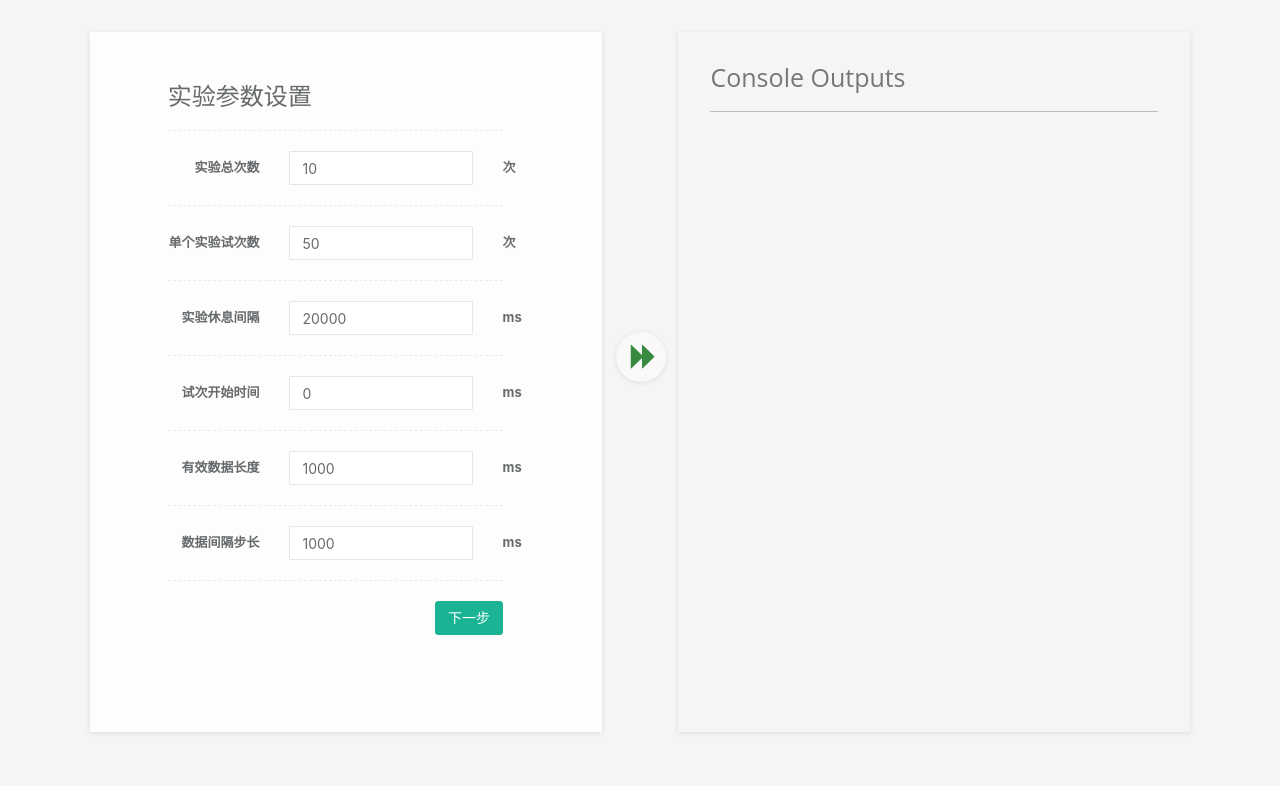
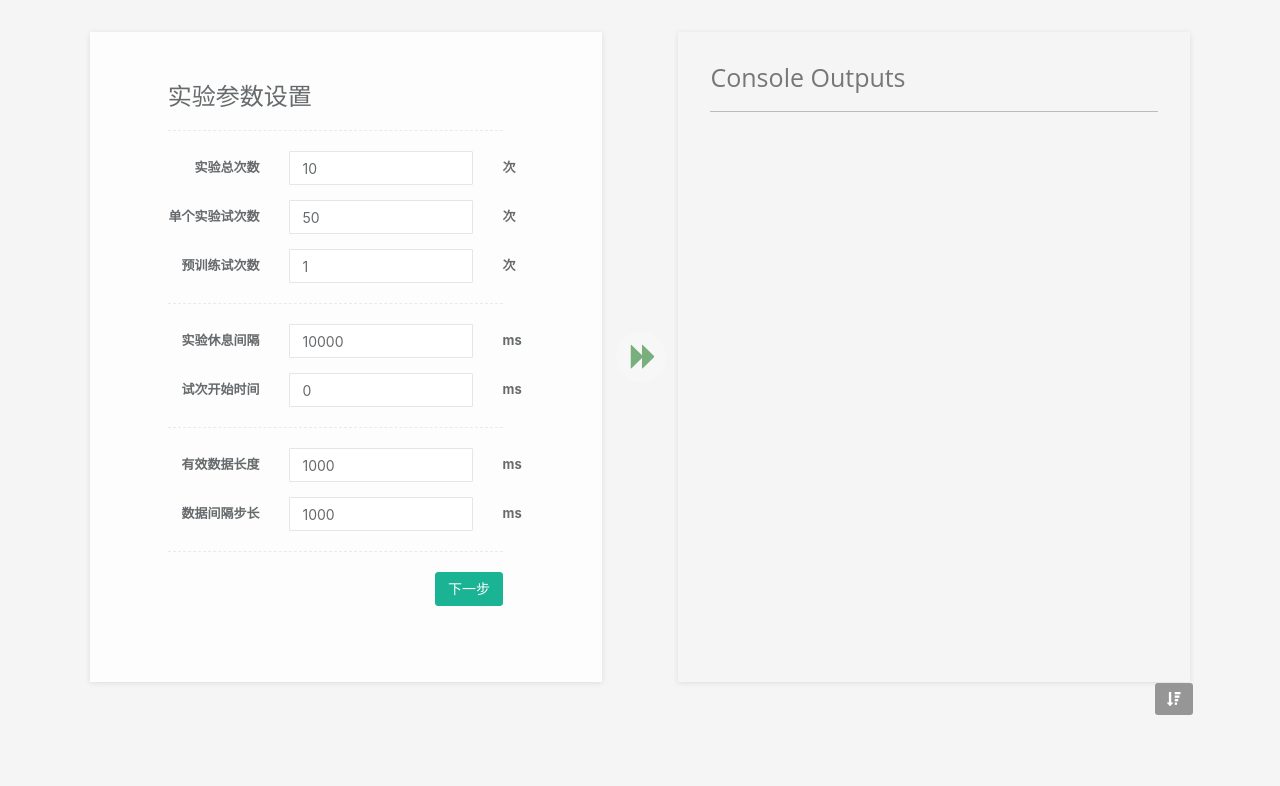
Before and after one commit to zhkgo/hduBCI, a Flask app: template templates/opera.html in a window 1280 px wide. Shown: the part 164-950 px from the top of the page. Run offline with Flask 2, Linux system fonts and the light colour scheme; the template is opened without the code that fills it, so the values that code supplies are empty; some libraries are stand-ins or nearby versions.

Commit message:
完成了集成测试，1.0版本

```diff
--- a/server.py
+++ b/server.py
@@ -15,7 +15,7 @@ import threading
 from bcifilter import BciFilter
 from experiment import Experiment
 from flask_socketio import SocketIO, emit
-
+import numpy as np
 from parses.neuroscanParse import TCPParser
 from myresponse import success,fail
 import importlib
@@ -243,6 +243,7 @@ def getdata():
     except Exception as e:
         traceback.print_exc()
         return fail(str(e))
+    # print("返回数据维度：", np.array(arr).shape)
     # print(np.array(arr).shape)
     # ['Fz','Cz','Pz','P3','P4','P7','P8','Oz','O1','O2','T7','T8']
     return success({"data":arr.tolist(),'ch_names':experiment.channels,'timeend':rend})
--- a/templates/opera.html
+++ b/templates/opera.html
@@ -26,7 +26,7 @@
         .left-container {
             background-color: rgb(253, 253, 253);
             width: 40%;
-            min-height: 700px;
+            min-height: 650px;
             margin-left: 7%;
             border: none;
             font-family: -apple-system, BlinkMacSystemFont, PingFang SC, Helvetica, Tahoma, Arial, Hiragino Sans GB, Microsoft YaHei, "\5FAE\8F6F\96C5\9ED1", sans-serif;
@@ -39,7 +39,7 @@
 
         .right-container {
             width: 40%;
-            height: 700px;
+            height: 650px;
             float: right;
             margin-right: 7%;
             box-shadow: 0 1px 5px #ddd;
@@ -57,7 +57,7 @@
         }
 
         .console-body {
-            height: 560px;
+            height: 510px;
             overflow-y: scroll;
         }
 
@@ -140,13 +140,13 @@
         }
 
         .canvas-eeg {
-            width: 500px;
-            height: 700px;
+            width: 100px;
+            height: 650px;
             overflow-y: scroll;
             float: left;
             background-color: rgb(252,252,253);
+            /*background-color: rgb(252,0,0);*/
             display: none;
-            {#background-color: rgb(252,0,0);#}
         }
 
         .adjust-value {
@@ -157,6 +157,19 @@
             float: left;
             position: relative;
             display: none;
+        }
+
+        .down-scroll {
+            width: 9.8%;
+            min-height: 70px;
+            height: auto !important;
+            float: right;
+            position: relative;
+        }
+
+        .down-scroll-icon {
+            background-color: rgb(150,150,150);
+            border: none;
         }
     </style>
 </head>
@@ -174,17 +187,19 @@
             <div class="col-sm-7"><input type="text" value="10" class="form-control param1"></div>
             <label class="col-sm-1 control-label">次</label>
         </div>
-        <div class="hr-line-dashed"></div>
         <div class="form-group"><label class="col-sm-4 control-label">单个实验试次数</label>
             <div class="col-sm-7"><input type="text" value="50" class="form-control param2"></div>
             <label class="col-sm-1 control-label">次</label>
         </div>
+        <div class="form-group"><label class="col-sm-4 control-label">预训练试次数</label>
+            <div class="col-sm-7"><input type="text" value="1" class="form-control param7"></div>
+            <label class="col-sm-1 control-label">次</label>
+        </div>
         <div class="hr-line-dashed"></div>
         <div class="form-group"><label class="col-sm-4 control-label">实验休息间隔</label>
-            <div class="col-sm-7"><input type="text" value="20000" class="form-control param3"></div>
+            <div class="col-sm-7"><input type="text" value="10000" class="form-control param3"></div>
             <label class="col-sm-1 control-label">ms</label>
         </div>
-        <div class="hr-line-dashed"></div>
         <div class="form-group"><label class="col-sm-4 control-label">试次开始时间</label>
             <div class="col-sm-7"><input type="text" value="0" class="form-control param4"></div>
             <label class="col-sm-1 control-label">ms</label>
@@ -194,7 +209,6 @@
             <div class="col-sm-7"><input type="text" value="1000" class="form-control param5"></div>
             <label class="col-sm-1 control-label">ms</label>
         </div>
-        <div class="hr-line-dashed"></div>
         <div class="form-group"><label class="col-sm-4 control-label">数据间隔步长</label>
             <div class="col-sm-7"><input type="text" value="1000" class="form-control param6"></div>
             <label class="col-sm-1 control-label">ms</label>
@@ -210,11 +224,6 @@
     </form>
     <form id="form2" class="form-horizontal">
         <h2>预处理选择</h2>
-        <div class="hr-line-dashed"></div>
-        <div class="form-group"><label class="col-sm-4 control-label">预训练试次数</label>
-            <div class="col-sm-7"><input type="text" value="1" class="form-control pre-num"></div>
-            <label class="col-sm-1 control-label">次</label>
-        </div>
         <div class="hr-line-dashed"></div>
         <div class="form-group"><label class="col-sm-4 control-label">通道选择</label>
             <div class="col-sm-7"><input type="text" value="FZ,FC1,FC2,C3,CZ,C4,CP1,CP2,P7,P3,PZ,P4,P8,O1,OZ,O2" class="form-control selected-channels" placeholder="用英文逗号隔开，例如C3,C4,Cz"></div>
@@ -300,7 +309,7 @@
         <div class="hr-line-dashed"></div>
         <div id="cloud">
             <div id="file_queue"></div>
-            <input type="file" name="file_upload" id="file_upload" />
+            <input type="file" name="file_upload" id="file_upload" multiple="multiple"/>
         </div>
         <div class="hr-line-dashed"></div>
         <div class="form-group">
@@ -313,11 +322,11 @@
         </div>
     </div>
     <div class="canvas-eeg">
-        <div id="container" style="height: 2800px; width: 637px;"></div>
+        <div id="container" style="height: 2800px; width: 100%;"></div>
     </div>
 </div>
 <div class="icon-container" style="width:6%;float:left;padding-left:10px;">
-<div class="btn btn-defaul icon-btn" style="">
+    <div class="btn btn-defaul icon-btn icon-run-app" disabled="disabled">
         <span class="glyphicon glyphicon-forward icon-run"></span>
     </div>
 </div>
@@ -330,6 +339,9 @@
     <input value="+" type="button" class="btn btn-default" onclick="addValue()"/>
     <input value="-" type="button" class="btn btn-default" onclick="subValue()"/>
     <span class="nowValue">50</span>
+</div>
+<div class="down-scroll">
+    <span class="glyphicon glyphicon-sort-by-attributes-alt btn btn-default down-scroll-icon"></span>
 </div>
 <script src="./js/jquery.uploadifive.js"></script>
 <script type="text/javascript" src="./echarts/echarts.min.js"></script>
@@ -346,40 +358,185 @@
 <script src="https://cdnjs.cloudflare.com/ajax/libs/socket.io/3.0.4/socket.io.js" integrity="sha512-aMGMvNYu8Ue4G+fHa359jcPb1u+ytAF+P2SCb+PxrjCdO3n3ZTxJ30zuH39rimUggmTwmh2u7wvQsDTHESnmfQ==" crossorigin="anonymous"></script>
 
 <script>
+    trials_per_session = 50
+    rest_time = 20
+    pre_training = true
+    sample = 1
+    right_sample = 0
     function ws_conn(){
         var socket = io();
         socket.on('my_response', function(msg, cb) {
-                console.log(msg);
+            console.log(msg)
+            msg = JSON.parse(msg)
+            if (msg.data.sessions != undefined) {
+                console_log("预训练中：session("+msg.data.sessions+")，trial("+msg.data.trials+")")
+            } else if (pre_training == true && msg.data.finish == 1) {
+                pre_training = false  // bug1：session2也会过来
+                console_log("模型构建中...")
+            } else if ( msg.data.predict != undefined) {
+                var res = "错误"
+                if (msg.data.predict == msg.data.true) {
+                    res = "正确"
+                    right_sample = right_sample + 1
+                }
+                console_log("在线测试：第"+sample+"个样本，预测类别为"+msg.data.predict+"，预测"+res+"，当前正确率："+
+                    parseInt(right_sample*100/sample) + "%")
+                sample = sample + 1
+            }
+            if (sample % trials_per_session == 0) {
+                now_session = parseInt(sample/trials_per_session)
+                setTimeout(function () {
+                    console_log("已经过"+now_session+"个实验，休息"+rest_time+"秒")
+                }, 1000)
+            }
             if (cb)
                 cb();
         });
     }
 </script>
 <script>
-    ws = null
-/*    function ws_conn() {
-        var ws_url = "ws://localhost:10086/ws/startExperiment"
-        ws = new WebSocket(ws_url)
-        ws.onmessage=function (serv_msg) {
-            console.log("test:" + serv_msg.data)
-        }
-        ws.onopen=function (msg) {
-            console.log(JSON.stringify(msg))
-        }
-    }
-*/
-
-//    var base_host = "http://192.168.149.212:10086/"
     var base_host = "http://localhost:10086/";
-    var dom = document.getElementById("container");
-    var myChart = echarts.init(dom);
     option = null;
     var showLength = 1000
     var nowFos = 0
     var indata = Array.from({length:16},x=>Array.from({length:showLength}, y=>0));
     var newdata = [];
     var timeend = -1;
+    scroll_down = true;
     value = 50
+    dom = null
+    myChart = null
+    function getdata() {
+        httpRequest(base_host + "api/getdata",{'timeend': -1},'get', function (dat) {
+            dat = JSON.parse(dat)
+            var data = dat['data']
+            timeend = data['timeend'];
+            newdata = data['data'];
+            //console.log(typeof (indata[0][0]))#
+            ch_names = data['ch_names'];
+            var nowTime = timeend
+            refresh();
+        }, true )
+      //  $.ajax({
+      //      url: base_host + "api/getdata", //请求地址
+        //    type: "get", //请求方式
+          //  data: {'timeend': timeend}, dataType: "json", //这里的data:发送给服务器的请求数据
+           // success: function (dat) { //回调函数：数据请求成功之后调用
+            //    var data = dat['data']
+             //   timeend = data['timeend'];
+             //   newdata = data['data'];
+              //  //console.log(typeof (indata[0][0]))#
+               // ch_names = data['ch_names'];
+                //refresh();
+           // }
+       // })
+    }
+    function page2Valid() {
+        //return true
+        var selected = $(".selected-channels").val();
+        var channels = selected.split(",");
+        var valid_chans = ['FP1','FPZ','FP2','AF3','AF4','F7','F5','F3','F1','FZ','F2','F4','F6','F8','FT7','FC5','FC3','FC1','FCZ','FC2','FC4','FC6','FT8','T7','C5','C3','C1','CZ','C2','C4','C6','T8','M1','TP7','CP5','CP3','CP1','CPZ','CP2','CP4','CP6','TP8','M2','P7','P5','P3','P1','PZ','P2','P4','P6','P8','PO7','PO5','PO3','POZ','PO4','PO6','PO8','CB1','O1','OZ','O2','CB2']
+        var right_chan = 'valid'
+        for (var i=0; i<channels.length; i++) {
+            if (valid_chans.indexOf(channels[i]) == -1) {
+                right_chan = channels[i]
+                layer.msg(right_chan + "通道不存在")
+                return false
+            }
+        }
+
+        var down_samples = $(".selected-samples").val();
+        if (!(/(^[1-9]\d*$)/.test(down_samples))) {
+            layer.msg("请输入正确的降采样数")
+            return false
+        }
+        var selected_filter = $(".selected-filter").val()
+        var low = 0
+        var high = 0
+        if ($.trim(selected_filter)!="") {
+            low = selected_filter.split("-")[0]
+            high = selected_filter.split("-")[1]
+            if (!(/(^[1-9]\d*$)/.test(low)) || !(/(^[1-9]\d*$)/.test(high))) {
+                layer.msg("请输入正确的滤波方式")
+                return false
+            } else {
+                low = parseInt(low);
+                high = parseInt(high);
+                if (low >= high) {
+                    layer.msg("请输入正确的滤波方式")
+                    return false
+                }
+            }
+        }
+        var data_aug = $(".select-aug").val();
+        var save_mat = $('#is_save_mat').prop('checked');
+        var code = 0
+        httpRequest(base_host+"api/createFilter",
+            {"low":low, "high": high, "sampleRate": down_samples, "channels": JSON.stringify(channels),"dataAug":data_aug, "dataSave": save_mat},
+            'GET', function () {code = 1}, false
+        )
+        if (code == 1) return true
+        return false
+    }
+    function page1Valid() {
+        //return true
+        var param1 = $(".param1").val()
+        var param2 = $(".param2").val()
+        var param3 = $(".param3").val()
+        var param4 = $(".param4").val()
+        var param5 = $(".param5").val()
+        var param6 = $(".param6").val()
+        var param7 = $(".param7").val()
+        if (!(/(^[1-9]\d*$)/.test(param1))) {
+            layer.msg("请输入正确的实验次数")
+        } else if (!(/(^[1-9]\d*$)/.test(param2))) {
+            layer.msg("请输入正确的单个实验试次数量")
+        } else if (!(/(^[1-9]\d*$)/.test(param3))) {
+            layer.msg("请输入正确的实验休息间隔")
+        } else if ($.trim(param4)!=0 && !(/(^[1-9]\d*$)/.test(param4))) {
+            layer.msg("请输入正确的试次开始时间")
+        } else if ($.trim(param7)!=0 && !(/(^[1-9]\d*$)/.test(param7))) {
+            layer.msg("请输入正确的预训练次数")
+        } else if (!(/(^[1-9]\d*$)/.test(param5))) {
+            layer.msg("请输入正确的有效数据长度")
+        } else if (!(/(^[1-9]\d*$)/.test(param6))) {
+            layer.msg("请输入正确的数据间隔步长")
+        } else {
+            var code = 0
+            httpRequest(base_host+"api/createExperiment",
+                {"sessions":param1, "trials": param2, "interval": param3, "duration": param6, "tmin": param4, "tmax": (parseInt(param4) + parseInt(param5)), "device":1, "fitsessions":param7},
+                'GET', function () {code = 1}, false
+            )
+            if (code == 1) {
+                trials_per_session = param2
+                rest_time = parseInt(param3/1000)
+                return true
+            }
+        }
+        return false
+    }
+    function console_log(msg) {
+        $(".console-body").append("<span>"+getCurrentTime()+"[ParseData]: "+msg+"</span>")
+        if (scroll_down == true) {
+            $(".console-body").animate({scrollTop: $(".console-body").prop("scrollHeight")}, 400);//0.4秒内滚到底部
+        }
+    }
+    function console_item(time, fos, answer, acc) {
+        setTimeout(function () {
+            $(".console-body").append("<span>"+getCurrentTime()+"[server]: 第"+fos+"条样本预测："+answer+"，当前准确率"+acc+"%</span>")
+            if (scroll_down == true) {
+                $(".console-body").animate({scrollTop: $(".console-body").prop("scrollHeight")}, 400);//0.4秒内滚到底部
+            }
+        }, time)
+    }
+    function augment_resize() {
+        $(".aug-box").html("<div class=\"input-group aug-text\" style=\"width:300px;\">"+
+            "<select data-placeholder=\"选择数据增强方式\" class=\"chosen-select pull-right select-aug\" multiple style=\"width:100%;\">"+
+            "<option value=\"高斯噪声\">高斯噪声</option><option value=\"数据翻转\">数据翻转</option><option value=\"窗口滑动5%\">窗口滑动5%</option>"+
+            "<option value=\"其他\">其他</option></select></div>")
+        $(".aug-text").css("width",$(".resize-aug").width());
+        $(".chosen-select").chosen({});
+    }
         function addValue() {
         value = value * 2
         $(".nowValue").text(value)
@@ -467,139 +624,30 @@ function ws_conn(){
             myChart.setOption(option, true);
         }
     }
-    function getdata() {
-        httpRequest(base_host + "api/getdata",{'timeend': timeend},'get', function (dat) {
-            dat = JSON.parse(dat)
-            var data = dat['data']
-            timeend = data['timeend'];
-            newdata = data['data'];
-            //console.log(typeof (indata[0][0]))#
-            ch_names = data['ch_names'];
-            var nowTime = timeend
-            refresh();
-        }, true )
-      //  $.ajax({
-      //      url: base_host + "api/getdata", //请求地址
-        //    type: "get", //请求方式
-          //  data: {'timeend': timeend}, dataType: "json", //这里的data:发送给服务器的请求数据
-           // success: function (dat) { //回调函数：数据请求成功之后调用
-            //    var data = dat['data']
-             //   timeend = data['timeend'];
-             //   newdata = data['data'];
-              //  //console.log(typeof (indata[0][0]))#
-               // ch_names = data['ch_names'];
-                //refresh();
-           // }
-       // })
+$(document).ready(function () {
+    ws = null
+    /*    function ws_conn() {
+            var ws_url = "ws://localhost:10086/ws/startExperiment"
+            ws = new WebSocket(ws_url)
+            ws.onmessage=function (serv_msg) {
+                console.log("test:" + serv_msg.data)
             }
-    function page2Valid() {
-        //return true
-        var pre_num = $(".pre-num").val();
-        if (!(/(^[1-9]\d*$)/.test(pre_num))) {
-            layer.msg("请输入正确的预训练试次数")
-            return
-        }
-        var selected = $(".selected-channels").val();
-        var channels = selected.split(",");
-        var valid_chans = ['FP1','FPZ','FP2','AF3','AF4','F7','F5','F3','F1','FZ','F2','F4','F6','F8','FT7','FC5','FC3','FC1','FCZ','FC2','FC4','FC6','FT8','T7','C5','C3','C1','CZ','C2','C4','C6','T8','M1','TP7','CP5','CP3','CP1','CPZ','CP2','CP4','CP6','TP8','M2','P7','P5','P3','P1','PZ','P2','P4','P6','P8','PO7','PO5','PO3','POZ','PO4','PO6','PO8','CB1','O1','OZ','O2','CB2']
-        var right_chan = 'valid'
-        for (var i=0; i<channels.length; i++) {
-            if (valid_chans.indexOf(channels[i]) == -1) {
-                right_chan = channels[i]
-                layer.msg(right_chan + "通道不存在")
-                return false
+            ws.onopen=function (msg) {
+                console.log(JSON.stringify(msg))
             }
         }
-
-        var down_samples = $(".selected-samples").val();
-        if (!(/(^[1-9]\d*$)/.test(down_samples))) {
-            layer.msg("请输入正确的降采样数")
-            return false
-        }
-        var selected_filter = $(".selected-filter").val()
-        var low = 0
-        var high = 0
-        if ($.trim(selected_filter)!="") {
-            low = selected_filter.split("-")[0]
-            high = selected_filter.split("-")[1]
-            if (!(/(^[1-9]\d*$)/.test(low)) || !(/(^[1-9]\d*$)/.test(high))) {
-                layer.msg("请输入正确的滤波方式")
-                return false
-            } else {
-                low = parseInt(low);
-                high = parseInt(high);
-                if (low >= high) {
-                    layer.msg("请输入正确的滤波方式")
-                    return false
-                }
-            }
-        }
-        var data_aug = $(".select-aug").val();
-        var save_mat = $('#is_save_mat').prop('checked');
-        var code = 0
-        httpRequest(base_host+"api/createFilter",
-            {"low":low, "high": high, "sampleRate": down_samples, "channels": JSON.stringify(channels),"dataAug":data_aug, "dataSave": save_mat},
-            'GET', function () {code = 1}, false
-        )
-        if (code == 1) return true
-        return false
-    }
-    function page1Valid() {
-        //return true
-        var param1 = $(".param1").val()
-        var param2 = $(".param2").val()
-        var param3 = $(".param3").val()
-        var param4 = $(".param4").val()
-        var param5 = $(".param5").val()
-        var param6 = $(".param6").val()
-        if (!(/(^[1-9]\d*$)/.test(param1))) {
-            layer.msg("请输入正确的实验次数")
-        } else if (!(/(^[1-9]\d*$)/.test(param2))) {
-            layer.msg("请输入正确的单个实验试次数量")
-        } else if (!(/(^[1-9]\d*$)/.test(param3))) {
-            layer.msg("请输入正确的实验休息间隔")
-        } else if ($.trim(param4)!=0 && !(/(^[1-9]\d*$)/.test(param4))) {
-            layer.msg("请输入正确的试次开始时间")
-        } else if (!(/(^[1-9]\d*$)/.test(param5))) {
-            layer.msg("请输入正确的有效数据长度")
-        } else if (!(/(^[1-9]\d*$)/.test(param6))) {
-            layer.msg("请输入正确的数据间隔步长")
-        } else {
-            var code = 0
-            httpRequest(base_host+"api/createExperiment",
-                {"sessions":param1, "trials": param2, "interval": param3, "duration": param6, "tmin": param4, "tmax": (parseInt(param4) + parseInt(param5)), "device":1},
-                'GET', function () {code = 1}, false
-            )
-            if (code == 1) return true
-        }
-        return false
-    }
-    function console_log(msg) {
-        $(".console-body").append("<span>2020-12-18 10:26:23,792[ParseData]: INFO: "+msg+"</span>")
-        $(".console-body").animate({scrollTop:$(".console-body").prop("scrollHeight")}, 400);//0.4秒内滚到底部
-    }
-    function console_item(time, fos, answer, acc) {
-        setTimeout(function () {
-            $(".console-body").append("<span>"+getCurrentTime()+"[server]: INFO: 第"+fos+"条样本预测："+answer+"，当前准确率"+acc+"%</span>")
-            $(".console-body").animate({scrollTop:$(".console-body").prop("scrollHeight")}, 400);//0.4秒内滚到底部
-        }, time)
-    }
-    function augment_resize() {
-        $(".aug-box").html("<div class=\"input-group aug-text\" style=\"width:300px;\">"+
-            "<select data-placeholder=\"选择数据增强方式\" class=\"chosen-select pull-right select-aug\" multiple style=\"width:100%;\">"+
-            "<option value=\"高斯噪声\">高斯噪声</option><option value=\"数据翻转\">数据翻转</option><option value=\"窗口滑动5%\">窗口滑动5%</option>"+
-            "<option value=\"其他\">其他</option></select></div>")
-        $(".aug-text").css("width",$(".resize-aug").width());
-        $(".chosen-select").chosen({});
-    }
-    $(document).ready(function () {
+    */
+    $(".icon-container").css("padding-left", ($('html').width() * 0.06 - 50)/2)
+    $(".canvas-eeg").css({"width": $('html').width() * 0.4})
+    $("#container").css({"width": $('html').width() * 0.4})
+    dom = document.getElementById("container");
+    myChart = echarts.init(dom);
     // 数据增强改变大小
     augment_resize()
-        $(".icon-container").css("padding-left", ($('html').width() * 0.06 - 50)/2)
-        $(".canvas-eeg").css({"width":$('html').width() * 0.4})
     $(window).resize(function(){
         augment_resize()
         $(".canvas-eeg").css({"width":$('html').width() * 0.4})
+        $("#container").css({"width": $('html').width() * 0.4})
         $(".icon-container").css("padding-left", ($('html').width() * 0.06 - 50)/2)
     });
     $('.i-checks').iCheck({
@@ -615,16 +663,6 @@ function ws_conn(){
                 $("#form1").css({'display': 'none'})
             }, 300)
             augment_resize()
-                httpRequest(base_host+"api/createTcp", {},
-                'GET', function (data) {
-                    data = JSON.parse(data)
-                    if (data.code != "0") {
-                        layer.msg("TCP连接失败，请检查Neuroscan是否已经打开");
-                        console_log(data.data)
-                        return
-                    }
-                }, false
-            )
         }
     })
     $(".step2").click(function () {
@@ -656,6 +694,16 @@ function ws_conn(){
     })
     $(".step5").click(function () {
         //return true
+        httpRequest(base_host+"api/createTcp", {},
+                'GET', function (data) {
+                    data = JSON.parse(data)
+                    if (data.code != "0") {
+                        layer.msg("TCP连接失败，请检查Neuroscan是否已经打开");
+                        console_log(data.data)
+                        return
+                    }
+                }, false
+            )
         httpRequest(base_host+"api/startTcp", {},
             'GET', function (data) {
                 data = JSON.parse(data)
@@ -675,8 +723,10 @@ function ws_conn(){
                         $("#form3").css({'display': 'none'})
                         $(".canvas-eeg").fadeIn(100)
                         $(".adjust-value").fadeIn(100)
+                        $(".down-scroll-icon").fadeIn(100)
                     }, 300)
                     layer.msg("模型构建中...")
+                    $('.icon-btn').attr("disabled",false);
                 } else {
                     layer.msg("模型构建失败，请查看错误日志");
                     console_log(data.data)
@@ -685,14 +735,30 @@ function ws_conn(){
             }, false
         )
     })
+    $(".down-scroll-icon").click(function () {
+        if (scroll_down==true) {
+            scroll_down = false
+            $(".down-scroll-icon").css({"background-color": "rgb(200,200,200)"})
+        } else {
+            scroll_down = true
+            $(".down-scroll-icon").css({"background-color": "rgb(150,150,150)"})
+        }
+    })
     $(".choose-filter").click(function () {
         fil_msg = $(this).text()
         $(".selected-filter").val(fil_msg.substr(0, fil_msg.length - 6))
     });
-        $(".icon-run").click(function () {
+    $(".icon-run-app").click(function () {
+        layer.confirm('请确保已打开Neuroscan开始数据采集按钮（绿色三角形）', {
+          btn: ['已打开','稍后再试'] //按钮
+        }, function(){
             ws_conn();
             var sum = 0;
-            loopId = setInterval(getdata, 500);
+            loopId = setInterval(getdata, 25);
+            layer.closeAll('dialog');
+        }, function(){
+
+        });
         //for (var i=1; i<=120; i++) {
         //    var res = Math.floor(Math.random()*10)
         //    var ans = "错误"
```
Also changed, not shown: experiment.py (+7 -3 lines), templates/home.html (+4 -12 lines), static/js/jquery.uploadifive.js. Lines whose indentation alone changed are shown as unchanged.
